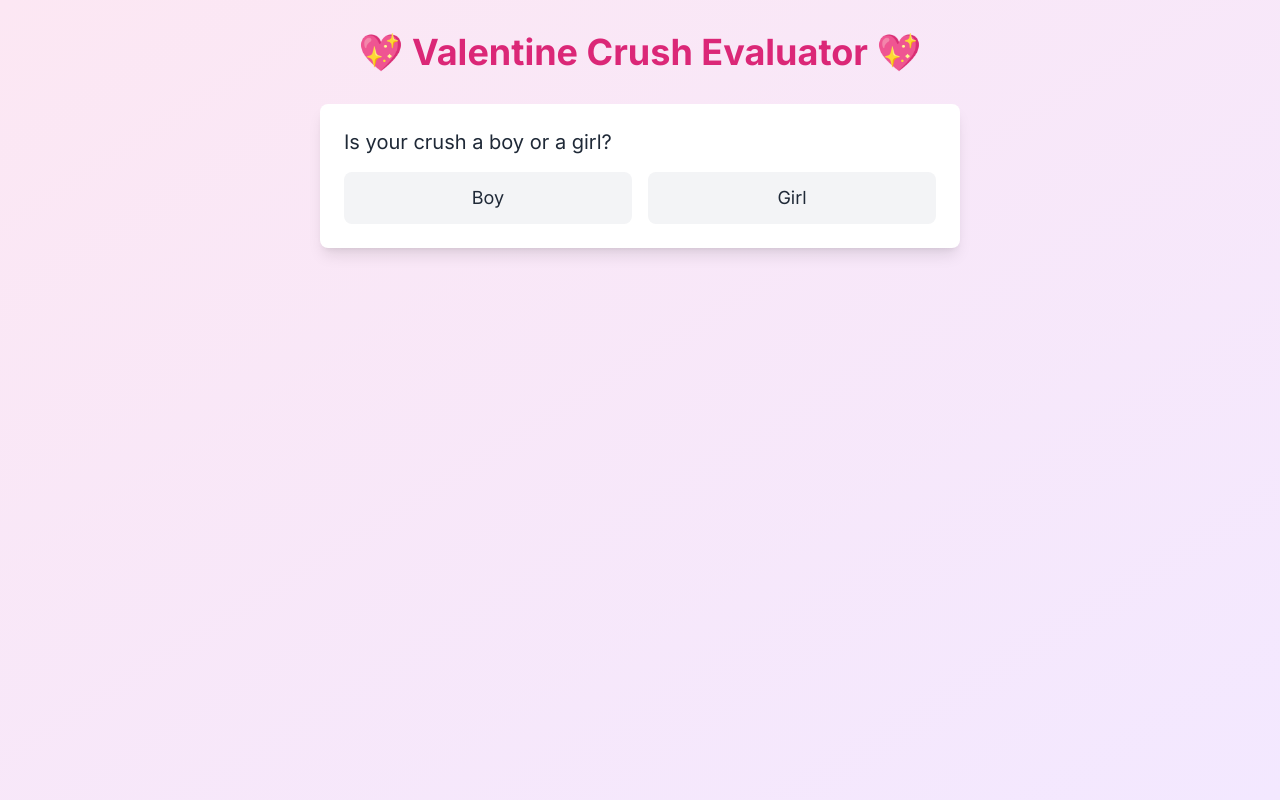
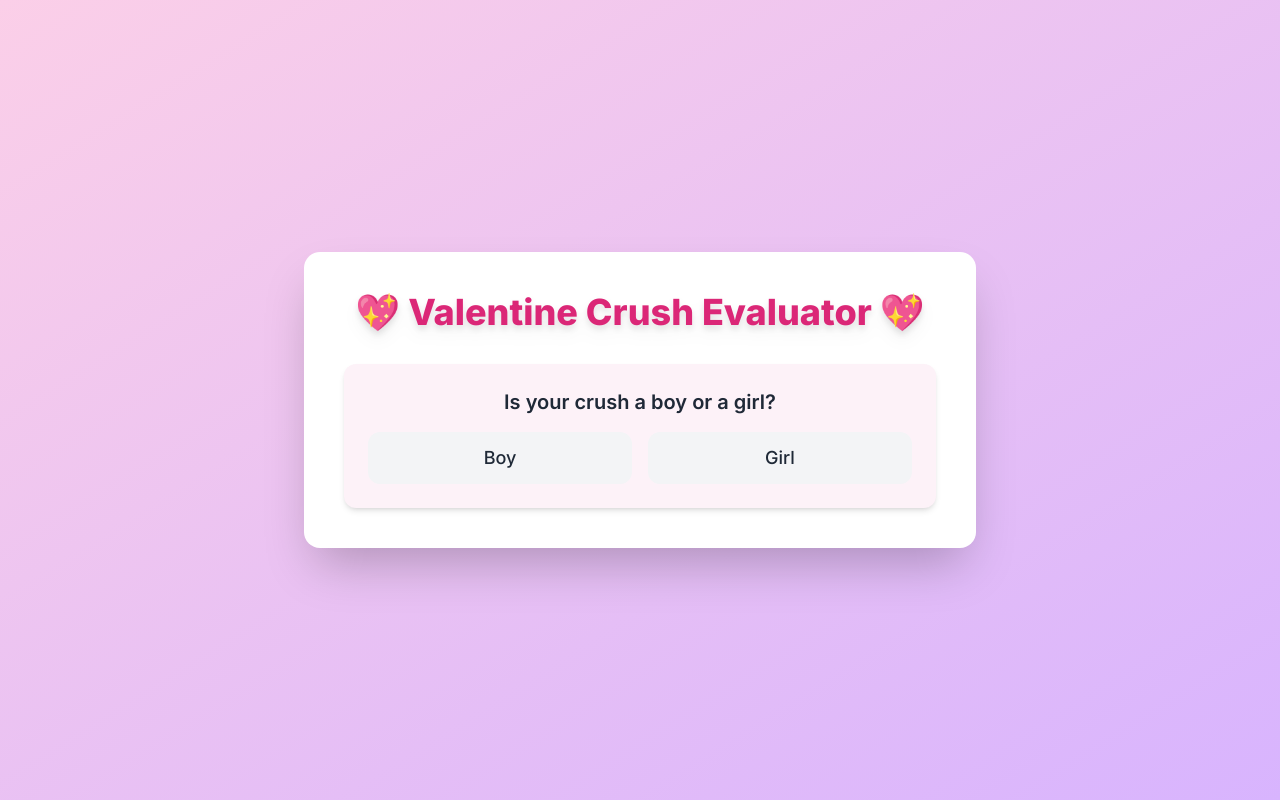
Before and after one commit to Enigma-IIITK/Enigma_Web_App, a Next.js app: page /valentines in a window 1280 px wide. Built offline with nearby package versions, Linux system fonts and the light colour scheme; no server answers; what groq-sdk would draw is missing.

Commit message:
centered div in valentines

```diff
--- a/app/valentines/page.tsx
+++ b/app/valentines/page.tsx
@@ -30,10 +30,10 @@ async function askGroq(gender: string, answers: any[]) {
         Here are the responses:
         ${answers.map((a) => `Q: ${a.question}\nA: ${a.answer}\n`).join('')}
 
-        Based on their responses, predict:
+        Based on their responses,(don't give your opinion about the information you received) predict:
+        - A final verdict: (Yes, No, or Maybe)
         - Probability of success (0% to 100%)
-        - A short explanation of why you think so
-        - A final verdict: (Yes, No, or Maybe)`
+        - A short explanation of why you think so`
       }],
       model: "llama3-70b-8192",
     });
@@ -79,15 +79,17 @@ export default function Home() {
     }
   };
   return (
-    <div className="min-h-screen bg-gradient-to-br from-pink-100 to-purple-100">
-      <main className="container mx-auto px-4 py-8 max-w-2xl">
-        <h1 className="text-4xl font-bold text-center mb-8 text-pink-600">
+    <div className="min-h-screen flex items-center justify-center bg-gradient-to-br from-pink-200 to-purple-300 px-4">
+      <main className="w-full max-w-2xl bg-white rounded-2xl shadow-2xl p-6 md:p-10">
+        <h1 className="text-4xl font-extrabold text-center mb-8 text-pink-600 drop-shadow-lg">
           💖 Valentine Crush Evaluator 💖
         </h1>
 
         {currentStep === 0 ? (
-          <div className="bg-white rounded-lg p-6 shadow-lg mb-6">
-            <h2 className="text-xl mb-4 text-gray-800">Is your crush a boy or a girl?</h2>
+          <div className="bg-pink-50 rounded-xl p-6 shadow-md transition-all">
+            <h2 className="text-xl font-semibold mb-4 text-gray-800 text-center">
+              Is your crush a boy or a girl?
+            </h2>
             <div className="flex gap-4">
               {['boy', 'girl'].map((option) => (
                 <button
@@ -96,10 +98,10 @@ export default function Home() {
                     setGender(option);
                     handleNext();
                   }}
-                  className={`flex-1 py-3 px-6 rounded-lg text-lg transition-colors ${
+                  className={`flex-1 py-3 px-6 rounded-xl text-lg font-medium transition-all ${
                     gender === option
-                      ? 'bg-pink-500 text-white'
-                      : 'bg-gray-100 hover:bg-pink-100 text-gray-800'
+                      ? 'bg-pink-500 text-white shadow-lg scale-105'
+                      : 'bg-gray-100 hover:bg-pink-200 text-gray-800'
                   }`}
                 >
                   {option.charAt(0).toUpperCase() + option.slice(1)}
@@ -108,21 +110,21 @@ export default function Home() {
             </div>
           </div>
         ) : currentStep <= questions.length ? (
-          <div className="bg-white rounded-lg p-6 shadow-lg mb-6">
+          <div className="bg-pink-50 rounded-xl p-6 shadow-md transition-all">
             <div className="mb-4">
               <div className="flex justify-between text-sm text-gray-600 mb-2">
                 <span>Question {currentStep} of {questions.length}</span>
                 <span>{Math.round((currentStep / questions.length) * 100)}% complete</span>
               </div>
-              <div className="w-full bg-gray-200 rounded-full h-2">
+              <div className="w-full bg-gray-300 rounded-full h-2 overflow-hidden">
                 <div
-                  className="bg-pink-500 h-2 rounded-full transition-all"
+                  className="bg-pink-500 h-2 rounded-full transition-all duration-500"
                   style={{ width: `${(currentStep / questions.length) * 100}%` }}
                 />
               </div>
             </div>
 
-            <h2 className="text-xl mb-4 text-gray-800">{questions[currentStep - 1]}</h2>
+            <h2 className="text-xl font-semibold mb-4 text-gray-800">{questions[currentStep - 1]}</h2>
             <textarea
   value={answers[currentStep - 1]}
   onChange={(e) => {
@@ -130,22 +132,32 @@ export default function Home() {
     newAnswers[currentStep - 1] = e.target.value;
     setAnswers(newAnswers);
   }}
-              className="w-full p-3 border rounded-lg mb-4 h-32 focus:outline-none focus:ring-2 focus:ring-pink-500"
+  onKeyDown={(e) => {
+    if (e.key === 'Enter' && !e.shiftKey) {
+      e.preventDefault(); // Prevents new line in textarea
+      if (currentStep === questions.length) {
+        handleSubmit();
+      } else if (answers[currentStep - 1]) {
+        handleNext();
+      }
+    }
+  }}
+  className="w-full p-4 border rounded-xl mb-4 h-32 focus:outline-none focus:ring-4 focus:ring-pink-300 transition-all"
   placeholder="Type your answer here..."
 />
             <div className="flex justify-between">
               <button
                 onClick={() => setCurrentStep(currentStep - 1)}
-                className="px-6 py-2 rounded-lg bg-gray-100 hover:bg-gray-200 text-gray-800 transition-colors"
+                className="px-6 py-2 rounded-xl bg-gray-200 hover:bg-gray-300 text-gray-800 transition-all"
               >
                 Back
               </button>
               <button
                 onClick={currentStep === questions.length ? handleSubmit : handleNext}
                 disabled={!answers[currentStep - 1]}
-                className={`px-6 py-2 rounded-lg transition-colors ${
+                className={`px-6 py-2 rounded-xl transition-all ${
                   answers[currentStep - 1]
-                    ? 'bg-pink-500 hover:bg-pink-600 text-white'
+                    ? 'bg-pink-500 hover:bg-pink-600 text-white shadow-md scale-105'
                     : 'bg-gray-300 text-gray-500 cursor-not-allowed'
                 }`}
               >
@@ -156,7 +168,7 @@ export default function Home() {
         ) : null}
 
         {error && (
-          <div className="bg-red-100 border border-red-400 text-red-700 px-4 py-3 rounded relative mb-6">
+          <div className="bg-red-100 border border-red-400 text-red-700 px-4 py-3 rounded-xl relative mb-6 shadow-md">
             {error}
           </div>
         )}
@@ -169,11 +181,11 @@ export default function Home() {
         )}
 
         {prediction && (
-          <div className="bg-white rounded-lg p-6 shadow-lg">
-            <h2 className="text-2xl font-bold mb-4 text-center text-pink-600">
+          <div className="bg-white rounded-xl p-6 shadow-lg transition-all">
+            <h2 className="text-2xl font-bold mb-4 text-center text-pink-600 drop-shadow-lg">
               💘 AI's Verdict 💘
             </h2>
-            <div className="whitespace-pre-wrap text-gray-800">
+            <div className="whitespace-pre-wrap text-gray-800 text-center text-lg">
               {prediction}
             </div>
             <button
@@ -183,7 +195,7 @@ export default function Home() {
                 setAnswers(Array(questions.length).fill(''));
                 setPrediction('');
               }}
-              className="mt-6 w-full py-3 bg-pink-500 text-white rounded-lg hover:bg-pink-600 transition-colors"
+              className="mt-6 w-full py-3 bg-pink-500 text-white rounded-xl hover:bg-pink-600 transition-all shadow-lg scale-105"
             >
               Start Over
             </button>
@@ -192,4 +204,5 @@ export default function Home() {
       </main>
     </div>
   );
+
 }
```
Lines whose indentation alone changed are shown as unchanged.
